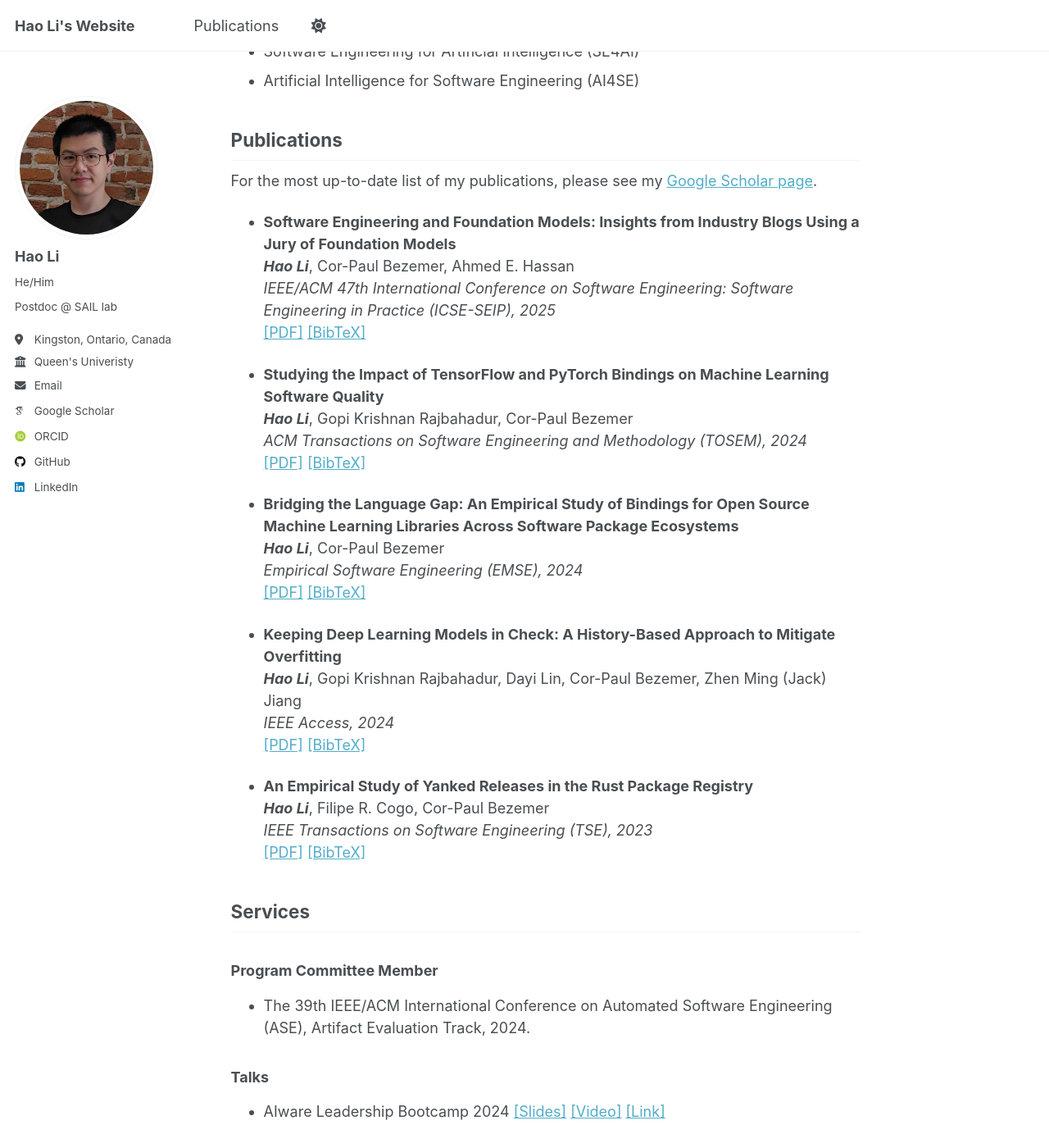
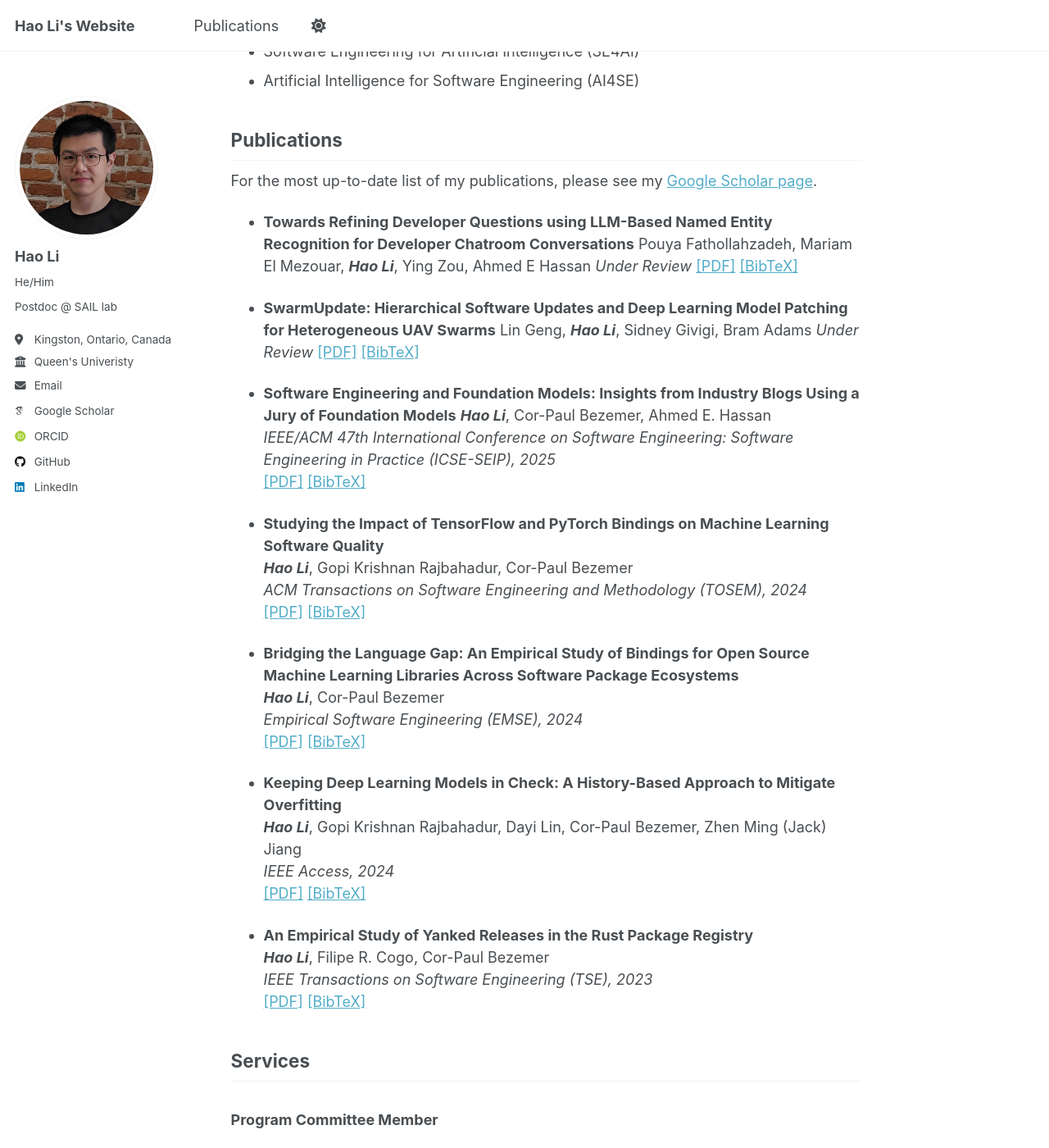
Before and after one commit to Leo-LiHao/Leo-LiHao.github.io, a Jekyll site: the page built from _pages/about.md, in a window 1280 px wide and 1400 px high, scrolled down 287 px. Shown: the whole window at 82% size. Built offline with Jekyll 4.4.1, drawn with Linux system fonts in a browser that asks for light colours; some web fonts are replaced; some of the changed text lies outside the part shown.

```diff
--- a/_pages/about.md
+++ b/_pages/about.md
@@ -16,6 +16,16 @@ I am a Postdoctoral Researcher at the [Software Analysis and Intelligence Lab (S
 ## Publications
 
 For the most up-to-date list of my publications, please see my [Google Scholar page](https://scholar.google.com/citations?user=3xI3QLsAAAAJ&hl=en).
+
+- **Towards Refining Developer Questions using LLM-Based Named Entity Recognition for Developer Chatroom Conversations**
+  Pouya Fathollahzadeh, Mariam El Mezouar, ***Hao Li***, Ying Zou, Ahmed E Hassan
+  *Under Review*
+  [[PDF]](https://leo-lihao.github.io/files/P1.pdf) [[BibTeX]](https://leo-lihao.github.io/files/P1.bib)
+
+- **SwarmUpdate: Hierarchical Software Updates and Deep Learning Model Patching for Heterogeneous UAV Swarms**
+  Lin Geng, ***Hao Li***, Sidney Givigi, Bram Adams
+  *Under Review*
+  [[PDF]](https://leo-lihao.github.io/files/P2.pdf) [[BibTeX]](https://leo-lihao.github.io/files/P2.bib)
 
 - **Software Engineering and Foundation Models: Insights from Industry Blogs Using a Jury of Foundation Models**
   ***Hao Li***, Cor-Paul Bezemer, Ahmed E. Hassan
--- /dev/null
+++ b/files/P1.bib
@@ -0,0 +1,6 @@
+@article{fathollahzadeh2025refiningdeveloperquestionsusing,
+      title={Towards Refining Developer Questions using LLM-Based Named Entity Recognition for Developer Chatroom Conversations},
+      author={Pouya Fathollahzadeh and Mariam El Mezouar and Hao Li and Ying Zou and Ahmed E. Hassan},
+      journal={arXiv preprint arXiv:2503.00673},
+      year={2025}
+}
--- /dev/null
+++ b/files/P2.bib
@@ -0,0 +1,6 @@
+@article{fathollahzadeh2025refiningdeveloperquestionsusing,
+      title={Towards Refining Developer Questions using LLM-Based Named Entity Recognition for Developer Chatroom Conversations},
+      author={Pouya Fathollahzadeh and Mariam El Mezouar and Hao Li and Ying Zou and Ahmed E. Hassan},
+      journal={arXiv preprint arXiv:2503.00673},
+      year={2025}
+}
```
Also changed, not shown: other parts of _pages/about.md (+5 -5 lines), 2 other files.
